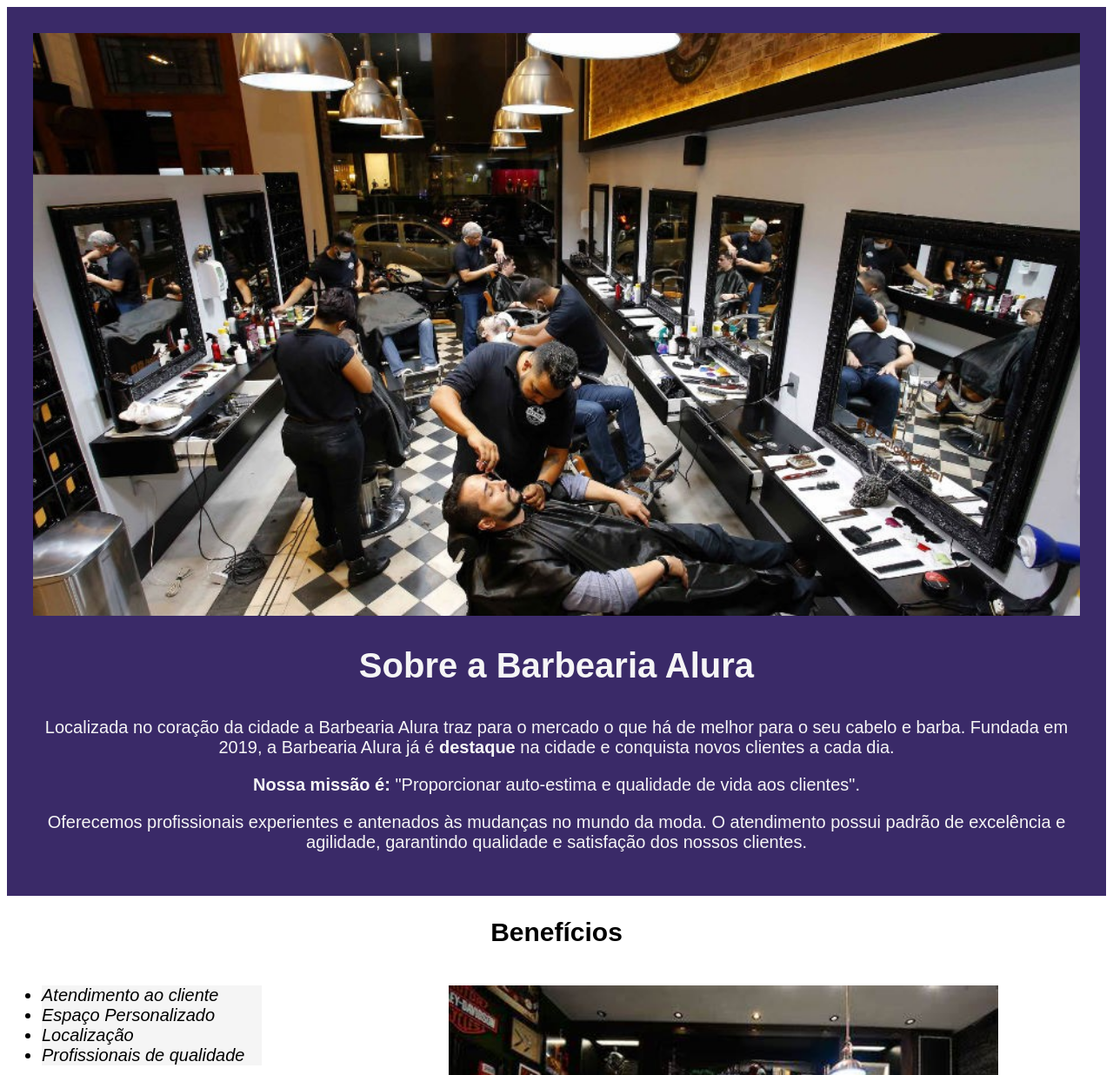
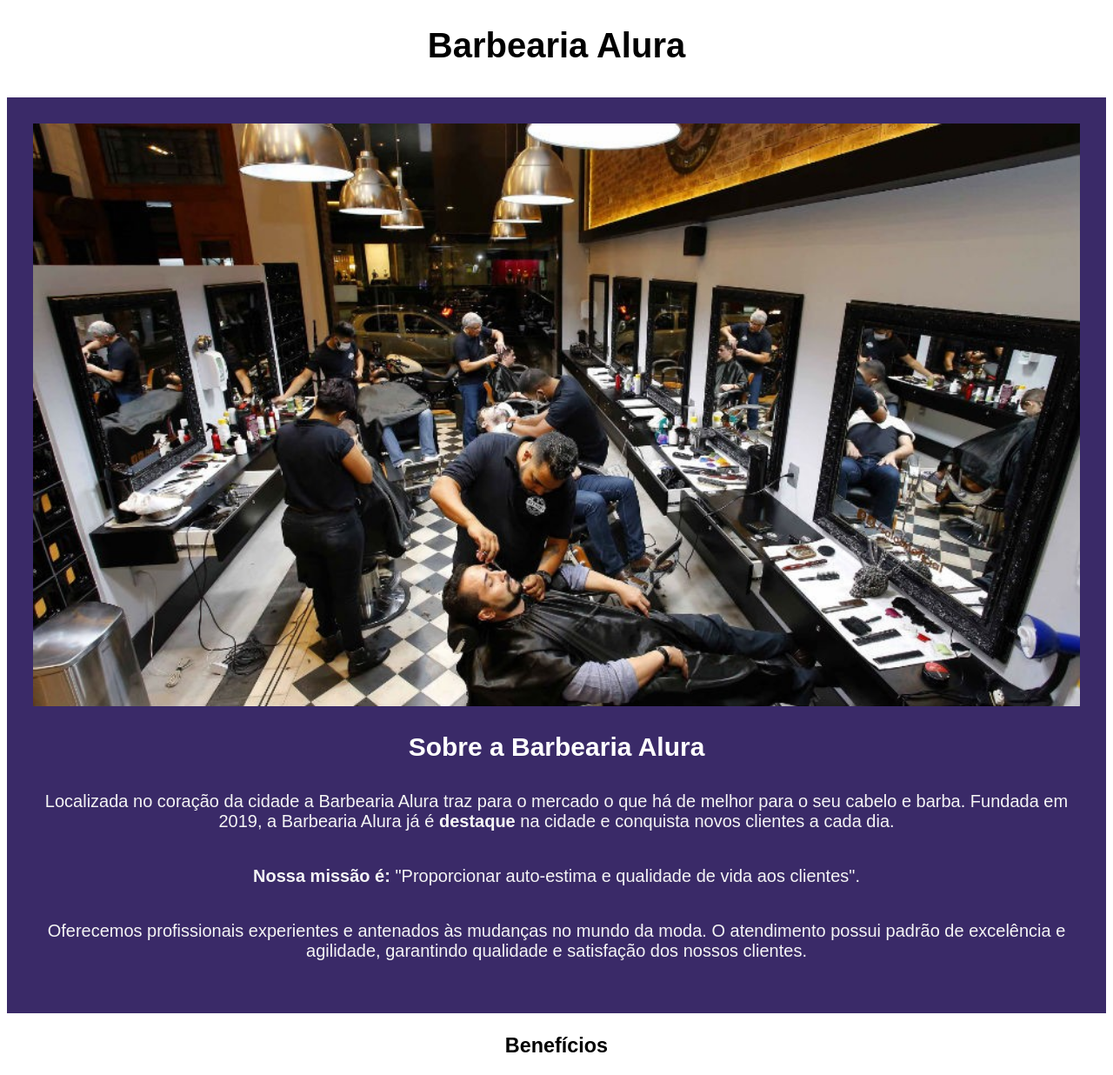
Before and after one commit to bnbsv/HTML-CSS, a plain HTML site: page index.html in a window 1280 px wide. Shown: the top 1236 px of the page at 87% size. Drawn offline with Linux system fonts and the light colour scheme.

Commit message:
conclusion of the course

```diff
--- a/index.html
+++ b/index.html
@@ -8,10 +8,15 @@
     <title>Alura Training</title>
 </head>
     <body>
+        <header>
+            <h1>Barbearia Alura</h1>
+        </header>
+
+
         <div class="principal">
 
     <img id ="banner" src="barbershop.jpg">
-    <h1>Sobre a Barbearia Alura</h1>
+    <h2>Sobre a Barbearia Alura</h2>
 
         <p>Localizada no coração da cidade a Barbearia Alura traz para o mercado o que há de melhor para o seu cabelo e barba.
         Fundada em 2019, a Barbearia Alura já é <b>destaque</b> na cidade e conquista novos clientes a cada dia.</p>
@@ -25,7 +30,7 @@
 
         <div class="secondary">
 
-    <h2>Benefícios</h2>
+    <h3>Benefícios</h3>
 
     <ul>
         <li>Atendimento ao cliente</li>
--- a/style.css
+++ b/style.css
@@ -1,13 +1,13 @@
 body{
     font-size: 20px;
     font-family: Arial, Helvetica, sans-serif;
-    color: whitesmoke;
 
 }
 
 .principal{
     background-color: rgb(58, 42, 104);
     padding: 30px;
+    color: whitesmoke;
 }
 
 #banner{
@@ -23,12 +23,17 @@ h1{
 
 p  {
     text-align: center;
+    padding: 10px;
 }
 
 h2 {
-    color: black;
+    color:white;
     text-align: center;
 
+}
+
+h3 {
+    text-align: center;
 }
 
 li {
```
